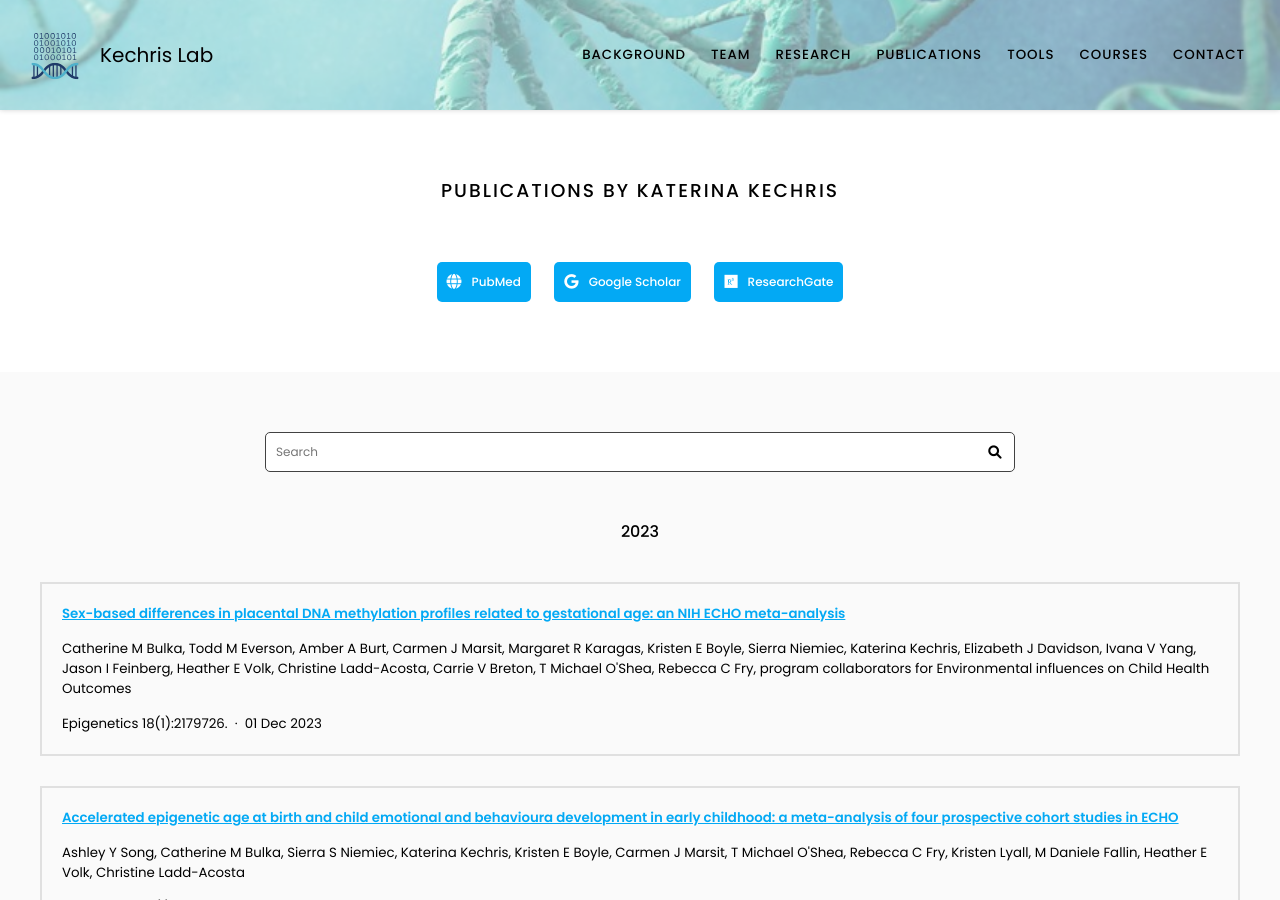
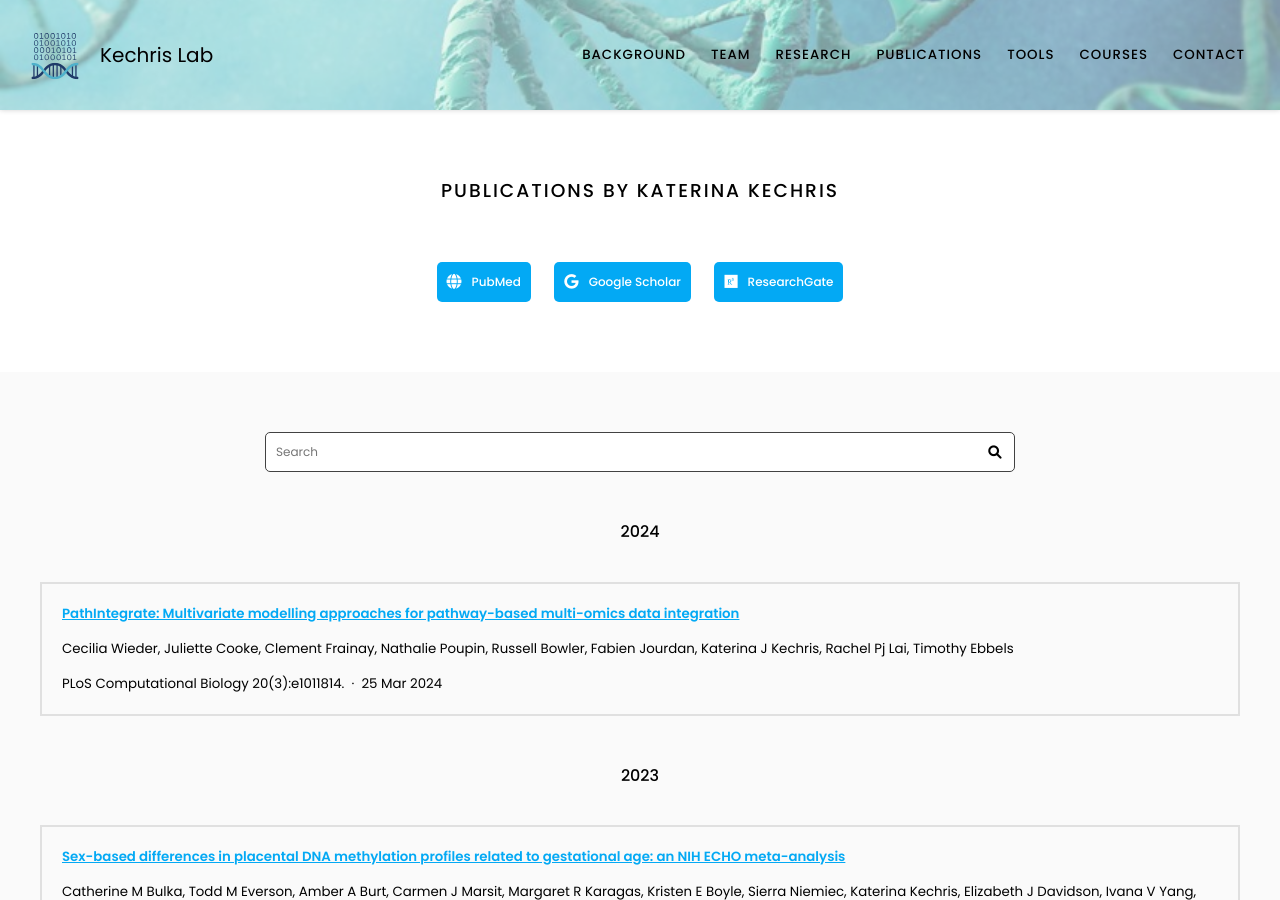
Before and after one commit to KechrisLab/kechrislab.github.io, a Jekyll site: the page built from Publications/index.md, in a window 1280 px wide and 900 px high. Built offline with Jekyll 4.4.1, drawn with Linux system fonts in a browser that asks for light colours.

Commit message:
Generate citations

```diff
--- a/_data/citations.yaml
+++ b/_data/citations.yaml
@@ -1,6 +1,23 @@
 # DO NOT EDIT, GENERATED AUTOMATICALLY FROM SOURCES.YAML (AND ELSEWHERE)
 # See https://github.com/greenelab/lab-website-template/wiki/Citations
 
+- id: pmc:PMC10994553
+  title: 'PathIntegrate: Multivariate modelling approaches for pathway-based multi-omics
+    data integration'
+  authors:
+  - Cecilia Wieder
+  - Juliette Cooke
+  - Clement Frainay
+  - Nathalie Poupin
+  - Russell Bowler
+  - Fabien Jourdan
+  - Katerina J Kechris
+  - Rachel Pj Lai
+  - Timothy Ebbels
+  publisher: PLoS Computational Biology 20(3):e1011814.
+  date: '2024-03-25'
+  link: https://www.ncbi.nlm.nih.gov/pmc/articles/PMC10994553/
+  _cache: 66c7b646fb43259c837463dff800e7b65c86aead3f20142338d6c8c1faf96508
 - id: pmc:PMC10496525
   title: 'Accelerated epigenetic age at birth and child emotional and behavioura development
     in early childhood: a meta-analysis of four prospective cohort studies in ECHO'
```
